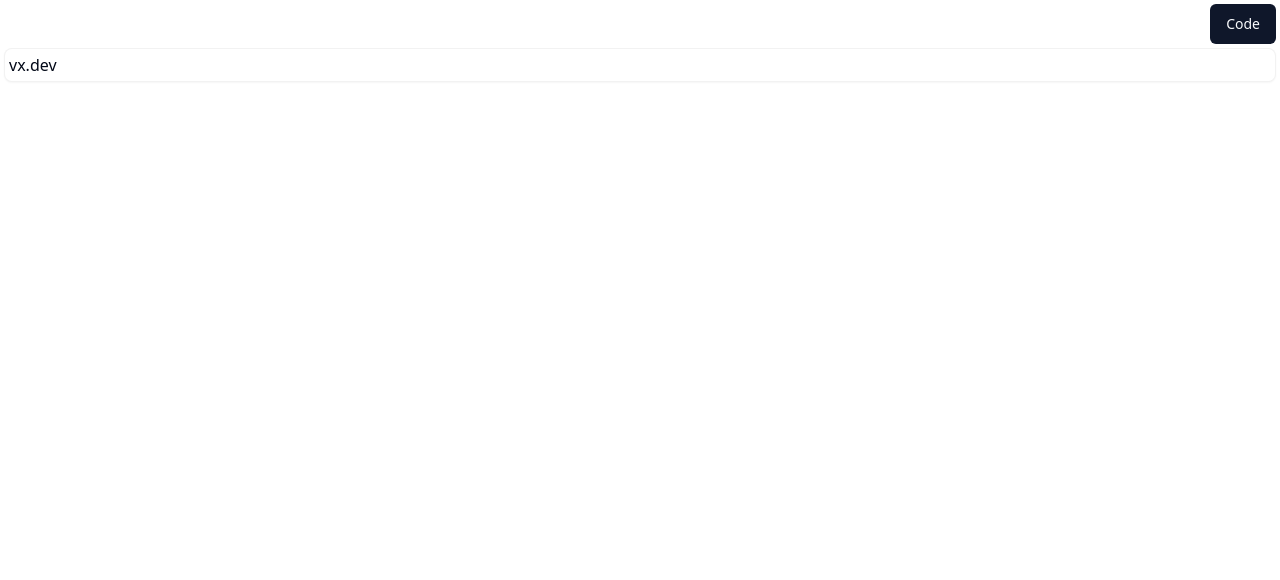
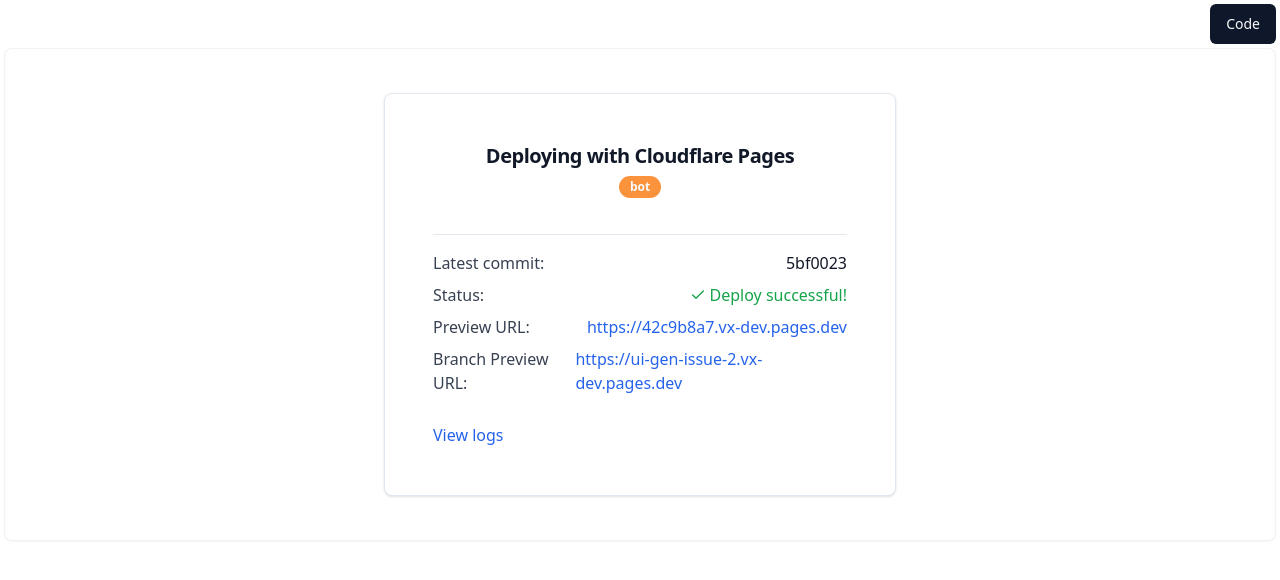
Before and after one commit to Yuyz0112/dewhale, a React app in the folder preview-ui/: page / in a window 1280 px wide. Shown: the top 580 px of the page. Built offline with nearby package versions, Linux system fonts and the light colour scheme; the HTML template or start-up script is replaced by a standard one.

Commit message:
[vx.dev] prompt: {   "prompt": "create colorful UI\n\r\n\r\ncreate a UI like this, with mock data",   "images": [     "https://github.com/Yuyz0112/vx.dev/assets/13651389/8333a626-3db4-4ece-8042-43a1c3591e18"   ] }

```diff
--- a/preview-ui/src/Preview.jsx
+++ b/preview-ui/src/Preview.jsx
@@ -1,3 +1,48 @@
-export default function Empty() {
-  return <p>vx.dev</p>;
+import { Card, CardContent, CardHeader, CardTitle } from "@/components/ui/card";
+import { CheckIcon } from "lucide-react";
+import { Badge } from "@/components/ui/badge";
+
+const deploymentData = {
+  latestCommit: '5bf0023',
+  status: 'Deploy successful!',
+  previewUrl: 'https://42c9b8a7.vx-dev.pages.dev',
+  branchPreviewUrl: 'https://ui-gen-issue-2.vx-dev.pages.dev',
+};
+
+export default function DeploymentCard() {
+  return (
+    <Card className="max-w-lg mx-auto my-10 bg-white shadow rounded-lg p-6">
+      <CardHeader className="flex items-center justify-between">
+        <CardTitle className="text-xl font-bold text-gray-900">
+          Deploying with Cloudflare Pages
+        </CardTitle>
+        <Badge className="bg-orange-400">bot</Badge>
+      </CardHeader>
+      <CardContent>
+        <div className="border-t mt-3 pt-3">
+          <Item label="Latest commit:" value={deploymentData.latestCommit} />
+          <Item label="Status:" value={
+            <span className="flex items-center text-green-600">
+              <CheckIcon className="w-4 h-4 mr-1" />
+              {deploymentData.status}
+            </span>
+          } />
+          <Item label="Preview URL:" value={<a href={deploymentData.previewUrl} className="text-blue-600 hover:underline">{deploymentData.previewUrl}</a>} />
+          <Item label="Branch Preview URL:" value={<a href={deploymentData.branchPreviewUrl} className="text-blue-600 hover:underline">{deploymentData.branchPreviewUrl}</a>} />
+        </div>
+        <div className="mt-6">
+          <a href="#" className="text-blue-600 hover:underline">View logs</a>
+        </div>
+      </CardContent>
+    </Card>
+  );
 }
+
+function Item({ label, value }) {
+  return (
+    <div className="flex justify-between items-center py-1">
+      <div className="text-gray-700">{label}</div>
+      <div className="font-medium text-gray-900">{value}</div>
+    </div>
+  );
+}
```
